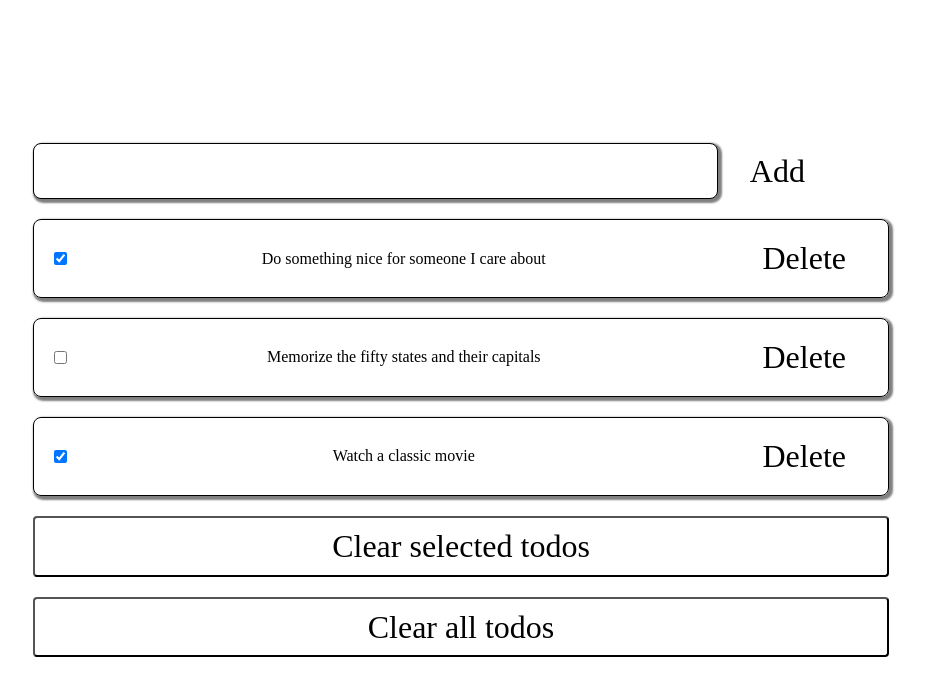
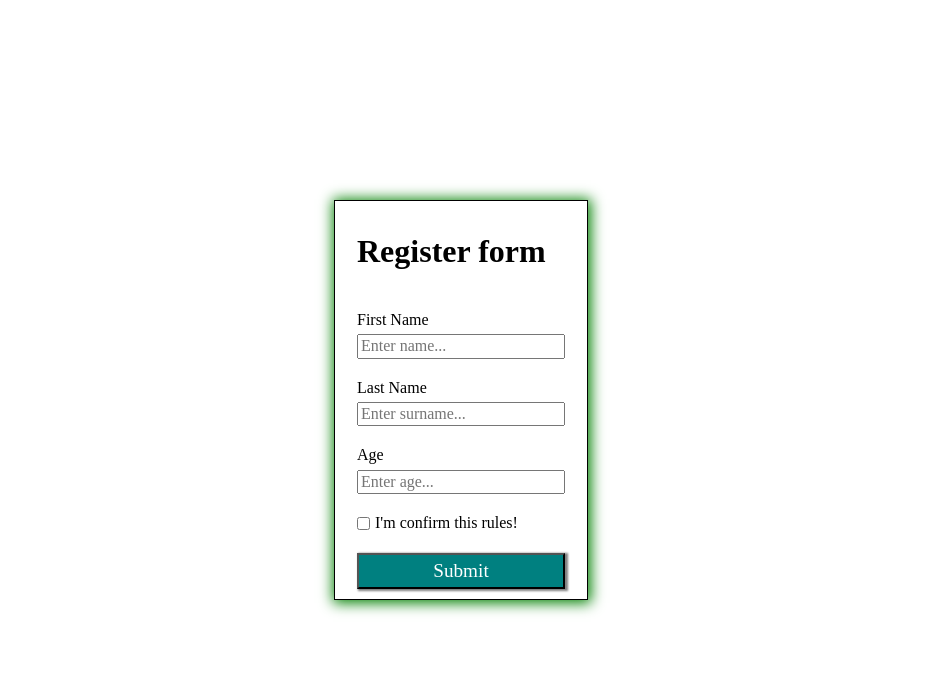
Before and after one commit to irapanch/React-Example, a React (Create React App) app: page / in a window 1280 px wide. Shown: the top 696 px of the page, without its empty margins (179-1104 px from the left). Built offline with nearby package versions, Linux system fonts and the light colour scheme.

Commit message:
no control form

```diff
--- a/src/App.js
+++ b/src/App.js
@@ -1,15 +1,18 @@
 import React from "react";
 // import { Counter } from "./components/Counter/Counter.jsx";
-import { FlexContainer } from "./components/Counter/Counter.styled";
+// import { FlexContainer } from "./components/Counter/Counter.styled";
+import RegisterForm from "./components/RegisterForm/RegisterForm";
+import { StyledFlex } from "./styledComponents/StyledFlex";
+
 // import { ColorPicker } from "./components/ColorPicker/ColorPicker";
-import { TodoList } from "./components/TodoList/TodoList";
+// import { TodoList } from "./components/TodoList/TodoList";
 
 const App = () => {
   return (
     <>
-      <FlexContainer>
-        <TodoList />
-      </FlexContainer>
+      <StyledFlex $center>
+        <RegisterForm />
+      </StyledFlex>
     </>
   );
 };
--- /dev/null
+++ b/src/components/RegisterForm/RegisterForm.jsx
@@ -0,0 +1,51 @@
+import React from "react";
+
+import styled from "styled-components";
+import StyledLabel from "../../styledComponents/StyledLabel";
+
+import StyledButton from "../../styledComponents/StyledButton";
+import { StyledFlex } from "../../styledComponents/StyledFlex";
+
+const RegisterForm = () => {
+  const onSubmit = (e) => {
+    e.preventDefault();
+    const form = e.currentTarget;
+    const name = form.elements.name.value;
+    const position = form.elements.surname.value;
+
+    const user = { name, position };
+    console.log(user);
+    form.reset();
+  };
+  return (
+    <StyledForm onSubmit={onSubmit}>
+      <StyledFlex $gap="20px" $direction="column">
+        <h1>Register form</h1>
+        <StyledLabel>
+          First Name
+          <input name="name" placeholder="Enter name..." />
+        </StyledLabel>
+        <StyledLabel>
+          Last Name
+          <input name="surname" placeholder="Enter surname..." />
+        </StyledLabel>
+        <StyledLabel>
+          Age
+          <input name="age" type="number" placeholder="Enter age..." />
+        </StyledLabel>
+        <StyledLabel $display="flex">
+          <input type="checkbox" />
+          I'm confirm this rules!
+        </StyledLabel>
+        <StyledButton>Submit</StyledButton>
+      </StyledFlex>
+    </StyledForm>
+  );
+};
+const StyledForm = styled.form`
+  border: 1px solid black;
+  background-color: white;
+  padding: 10px 22px;
+  box-shadow: ${({ theme }) => theme.shadows.md};
+`;
+export default RegisterForm;
--- /dev/null
+++ b/src/styledComponents/StyledButton.jsx
@@ -0,0 +1,19 @@
+import React from "react";
+import styled from "styled-components";
+
+const StyledButton = (props) => {
+  return <Button {...props} />;
+};
+const Button = styled.button`
+  padding: 5px 10px;
+  box-shadow: ${({ theme }) => theme.shadows.default};
+  background-color: teal;
+  color: white;
+  font-size: 1.2rem;
+  cursor: pointer;
+  transition: all 0.3s ease;
+  &:hover {
+    background-color: #014c4c;
+  }
+`;
+export default StyledButton;
--- /dev/null
+++ b/src/styledComponents/StyledFlex.jsx
@@ -0,0 +1,14 @@
+import React from "react";
+import styled from "styled-components";
+
+export const StyledFlex = (props) => {
+  return <Flex {...props} />;
+};
+const Flex = styled.div`
+  display: flex;
+  flex-direction: ${(props) => props.$direction || "row"};
+  min-height: ${(props) => (props.$center ? "100vh" : "auto")};
+  justify-content: ${(props) => (props.$center ? "center" : "space-between")};
+  align-items: ${(props) => (props.$center ? "center" : "auto")};
+  gap: ${(props) => props.$gap || "10px"};
+`;
--- /dev/null
+++ b/src/styledComponents/StyledLabel.jsx
@@ -0,0 +1,12 @@
+import React from "react";
+import styled from "styled-components";
+
+const StyledLabel = (props) => {
+  return <Label {...props} />;
+};
+const Label = styled.label`
+  display: ${(props) => props.$display || "grid"};
+  gap: ${(props) => props.$gap || "5px"};
+`;
+
+export default StyledLabel;
--- a/src/styles/theme.js
+++ b/src/styles/theme.js
@@ -10,6 +10,8 @@ export const theme = {
   },
   shadows: {
     default: "2px 1px 2px 1px gray",
+    md: "1px 1px 13px 2px green;",
+
     xl: "4px 2px 3px 3px black",
   },
   media: {
@@ -31,6 +33,7 @@ export const darkTheme = {
   shadows: {
     default: "2px 1px 2px 1px gray",
     xl: "4px 2px 3px 3px black",
+    md: "4px 2px 3px 3px green",
   },
   media: {
     tablet: "568px",
```
